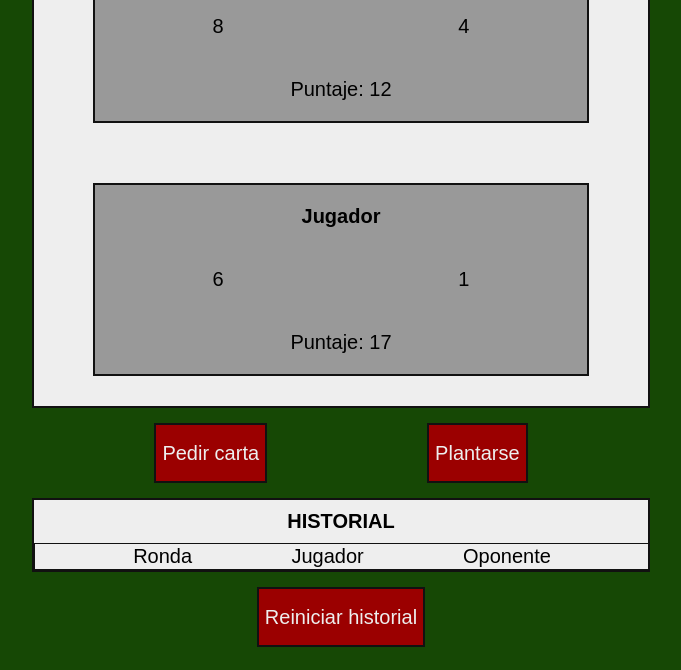
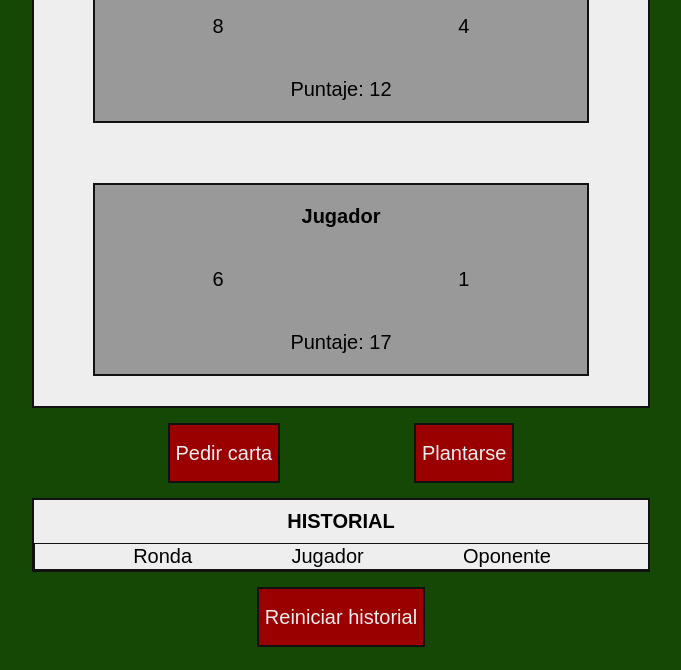
Before and after one commit to elgame3215/Preentrega-3-Fumiere-Franco, a plain HTML site: page index.html in a window 1280 px wide. Shown: the part 235-905 px from the top of the page, without its empty margins (299-980 px from the left). Drawn offline with Linux system fonts and the light colour scheme.

Commit message:
solucionados errores en el diseño de botones

```diff
--- a/css/styles.css
+++ b/css/styles.css
@@ -77,7 +77,7 @@ img {
 
 .buttons_container {
 	display: flex;
-	justify-content: center;
+	justify-content: space-evenly;
 	align-items: center;
 	height: 20%;
 	width: 80%;
@@ -93,7 +93,6 @@ img {
 	align-items: center;
 	background-color: var(--redButton);
 	color: var(--white);
-	margin: 0 80px;
 }
 
 .scores_container {
--- a/js/func.js
+++ b/js/func.js
@@ -43,6 +43,7 @@ function showWinner() {
 
 function renderizePlayAgainButton() {
 	const playAgainButton = document.createElement('button');
+	playAgainButton.classList.add( 'border' )
     playAgainButton.innerText = 'Volver a jugar';
     buttonsContainer.appendChild(playAgainButton);
     playAgainButton.addEventListener('click', () => {
```
